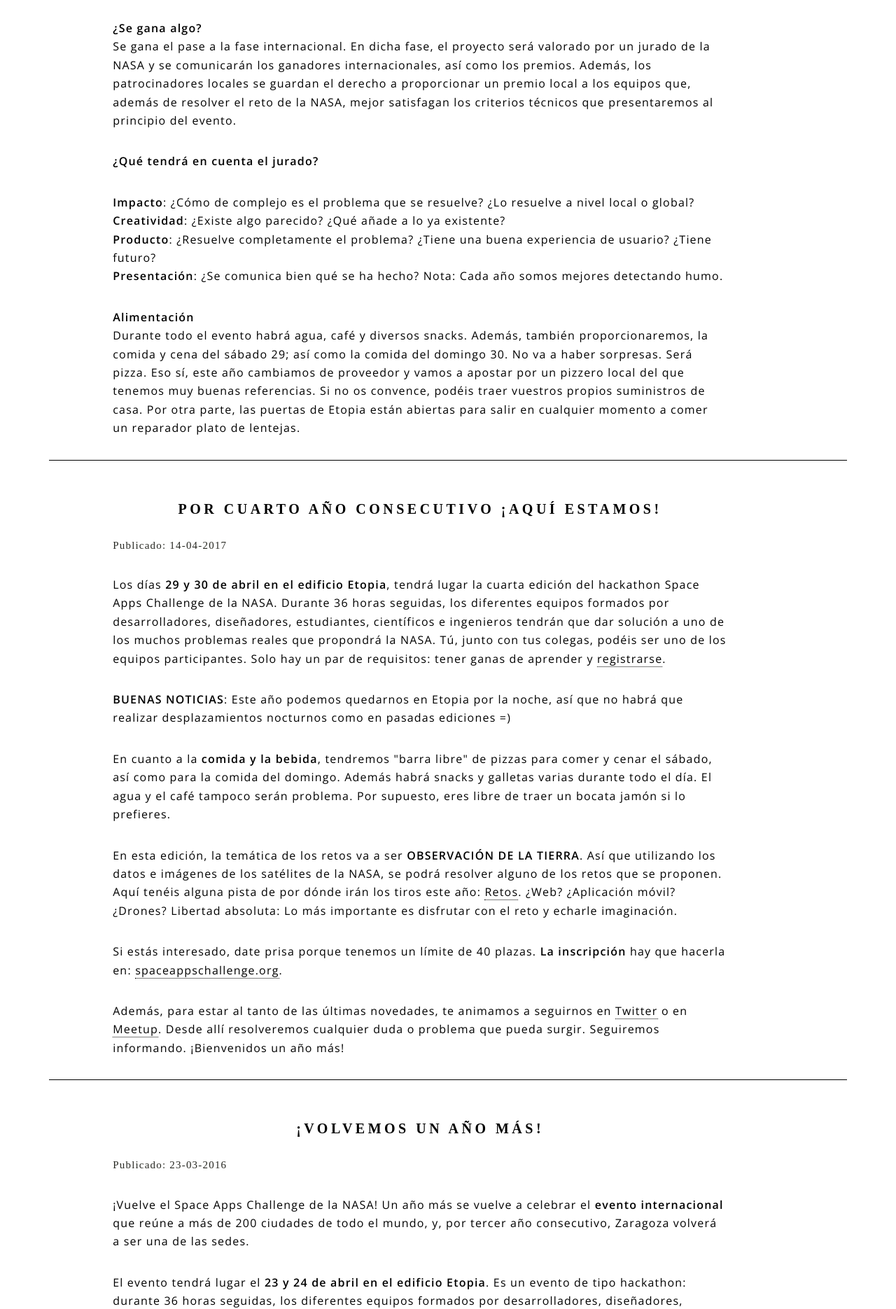
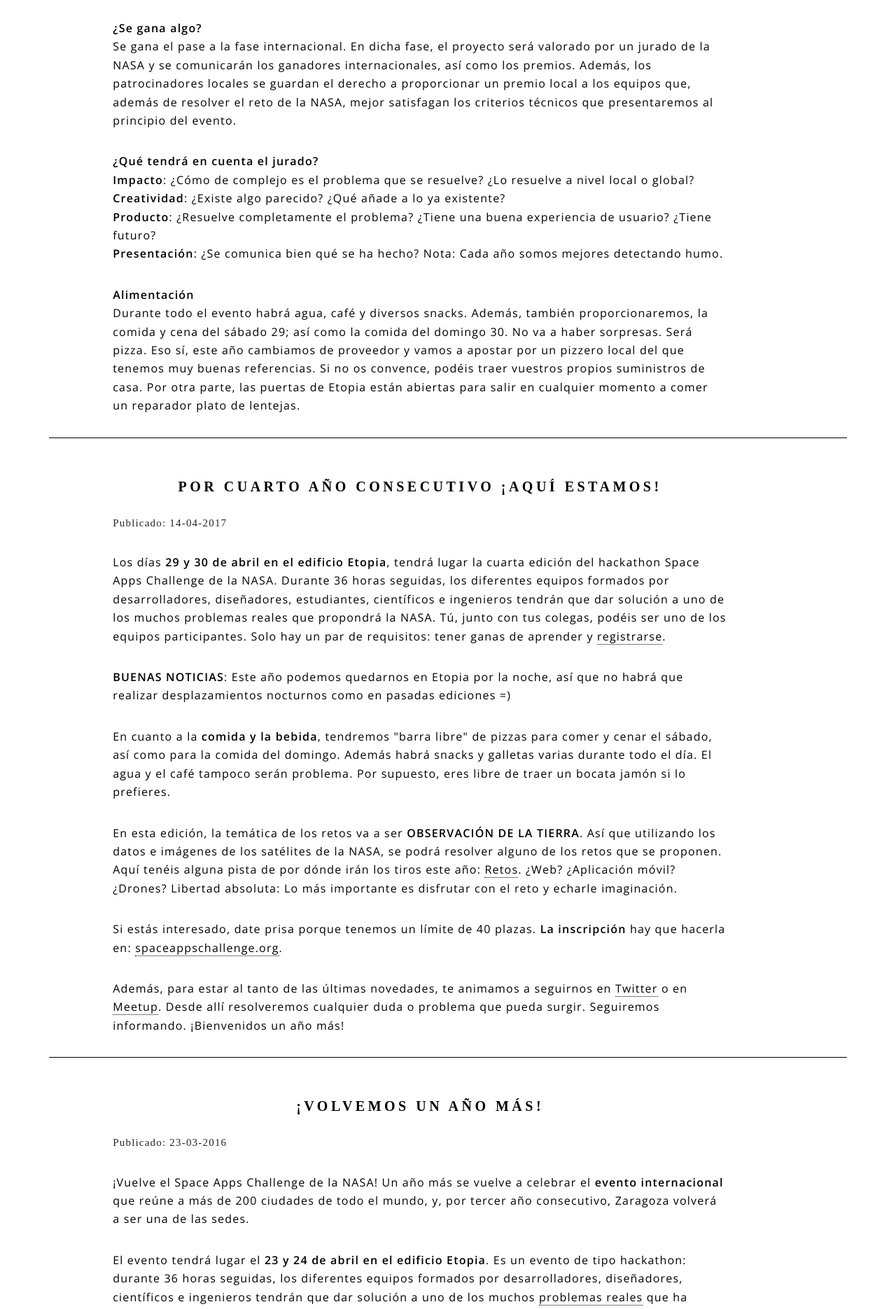
Before and after one commit to spaceappszgz/spaceappszgz.github.io, a Jekyll site: the page built from blog.html, in a window 1280 px wide. Shown: the part 1046-2916 px from the top of the page at 70% size. Built offline with Jekyll 4.4.1, drawn with Linux system fonts in a browser that asks for light colours; some web fonts are replaced.

Commit message:
little fix blog

```diff
--- a/_posts/2017-04-23-faq-space-apps-zaragoza-2017 copia.html
+++ b/_posts/2017-04-23-faq-space-apps-zaragoza-2017 copia.html
@@ -32,7 +32,7 @@ Se gana el pase a la fase internacional. En dicha fase, el proyecto será valora
 Además, los patrocinadores locales se guardan el derecho a proporcionar un premio local a los equipos que, además de resolver el reto de la NASA, mejor satisfagan los criterios técnicos que presentaremos al principio del evento.
 </p>
 <p><b>¿Qué tendrá en cuenta el jurado?</b><br>
-<p><b>Impacto</b>: ¿Cómo de complejo es el problema que se resuelve? ¿Lo resuelve a nivel local o global? <br>
+<b>Impacto</b>: ¿Cómo de complejo es el problema que se resuelve? ¿Lo resuelve a nivel local o global? <br>
 <b>Creatividad</b>: ¿Existe algo parecido? ¿Qué añade a lo ya existente? <br>
 <b>Producto</b>: ¿Resuelve completamente el problema? ¿Tiene una buena experiencia de usuario? ¿Tiene futuro? <br>
 <b>Presentación</b>: ¿Se comunica bien qué se ha hecho? Nota: Cada año somos mejores detectando humo.
```
